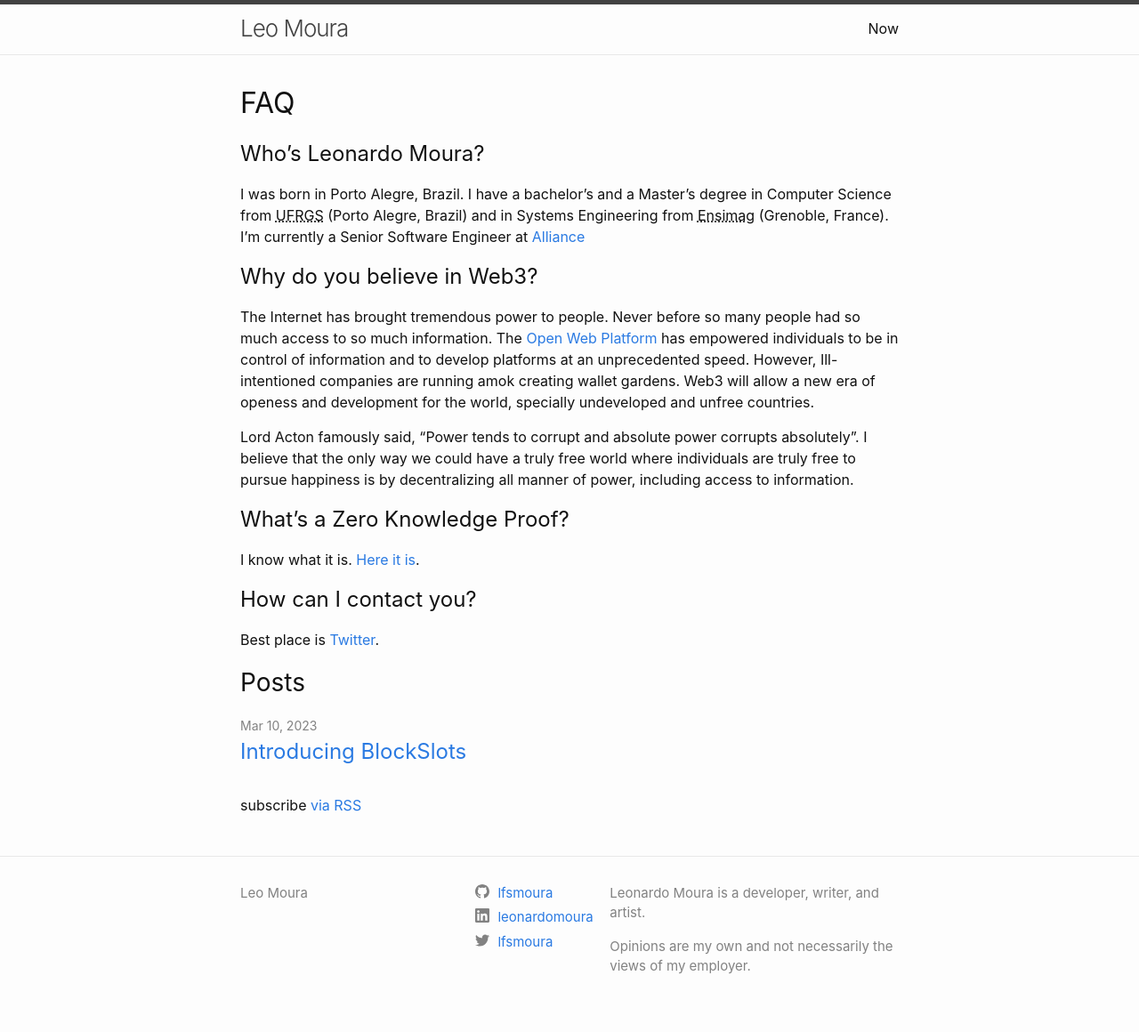
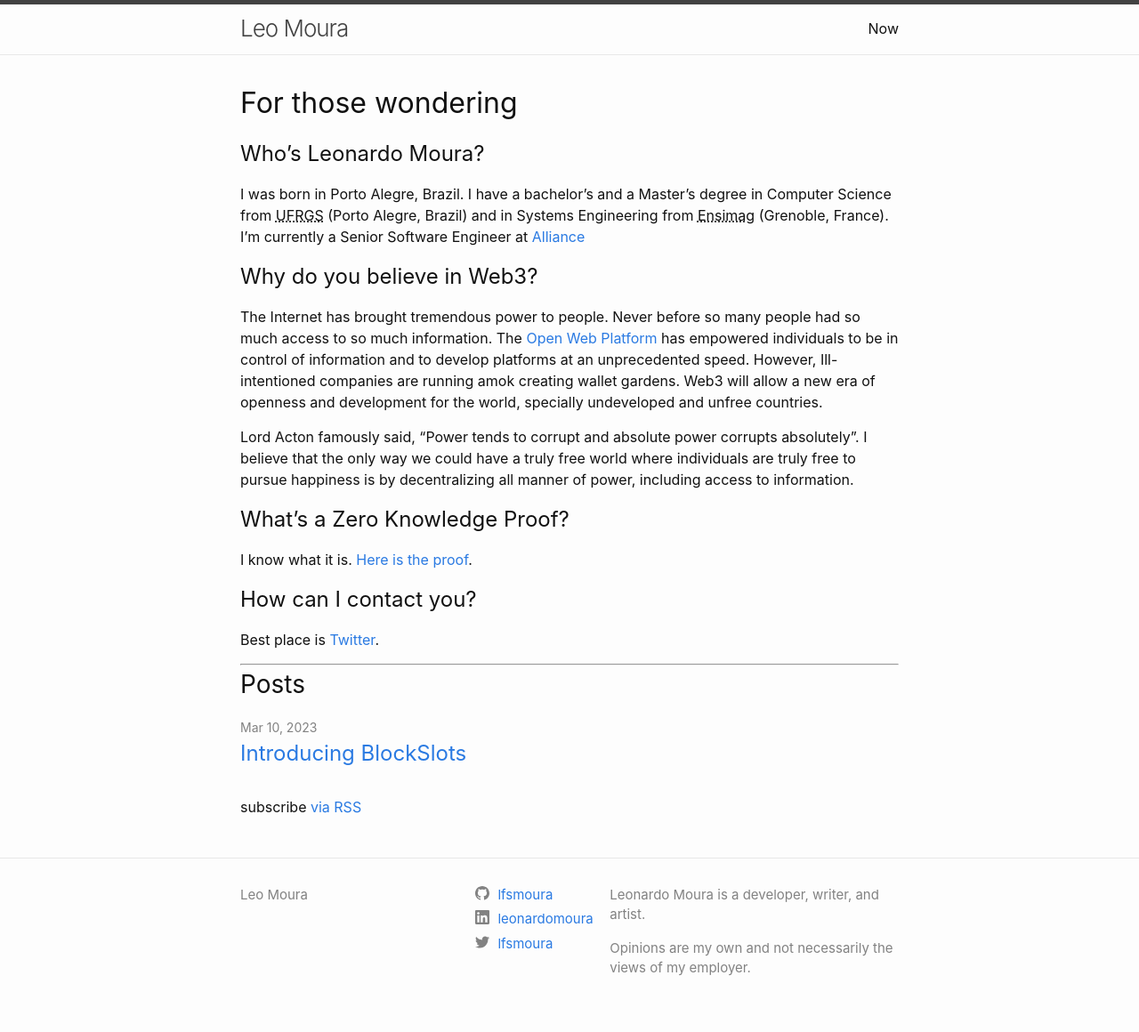
Before and after one commit to lfsmoura/lfsmoura.github.io, a Jekyll site: the page built from index.markdown, in a window 1280 px wide. Shown: the whole page at 89% size. Built offline with Jekyll 4.4.1, drawn with Linux system fonts in a browser that asks for light colours.

Commit message:
Minor fixes

```diff
--- a/_layouts/home.html
+++ b/_layouts/home.html
@@ -8,6 +8,8 @@ layout: default
   {%- endif -%}
 
   {{ content }}
+
+  <hr />
 
   {%- if site.posts.size > 0 -%}
     <h2 class="post-list-heading">{{ page.list_title | default: "Posts" }}</h2>
--- a/index.markdown
+++ b/index.markdown
@@ -2,7 +2,7 @@
 layout: home
 ---
 
-# FAQ
+# For those wondering
 
 ## Who's Leonardo Moura?
 
@@ -11,13 +11,13 @@ I'm currently a Senior Software Engineer at [Alliance](https://alliance.xyz/)
 
 ## Why do you believe in Web3?
 
-The Internet has brought tremendous power to people. Never before so many people had so much access to so much information. The [Open Web Platform](https://www.w3.org/wiki/Open_Web_Platform) has empowered individuals to be in control of information and to develop platforms at an unprecedented speed. However, Ill-intentioned companies are running amok creating wallet gardens. Web3 will allow a new era of openess and development for the world, specially undeveloped and unfree countries.
+The Internet has brought tremendous power to people. Never before so many people had so much access to so much information. The [Open Web Platform](https://www.w3.org/wiki/Open_Web_Platform) has empowered individuals to be in control of information and to develop platforms at an unprecedented speed. However, Ill-intentioned companies are running amok creating wallet gardens. Web3 will allow a new era of openness and development for the world, specially undeveloped and unfree countries.
 
 Lord Acton famously said, “Power tends to corrupt and absolute power corrupts absolutely”. I believe that the only way we could have a truly free world where individuals are truly free to pursue happiness is by decentralizing all manner of power, including access to information.
 
 ## What's a Zero Knowledge Proof?
 
-I know what it is. [Here it is](/assets/files/proof.bin).
+I know what it is. [Here is the proof](/assets/files/proof.bin).
 
 ## How can I contact you?
 
```
Also changed, not shown: _posts/2023-03-10-blockslots-slot-machine-launch.md (+1 -1 lines).
